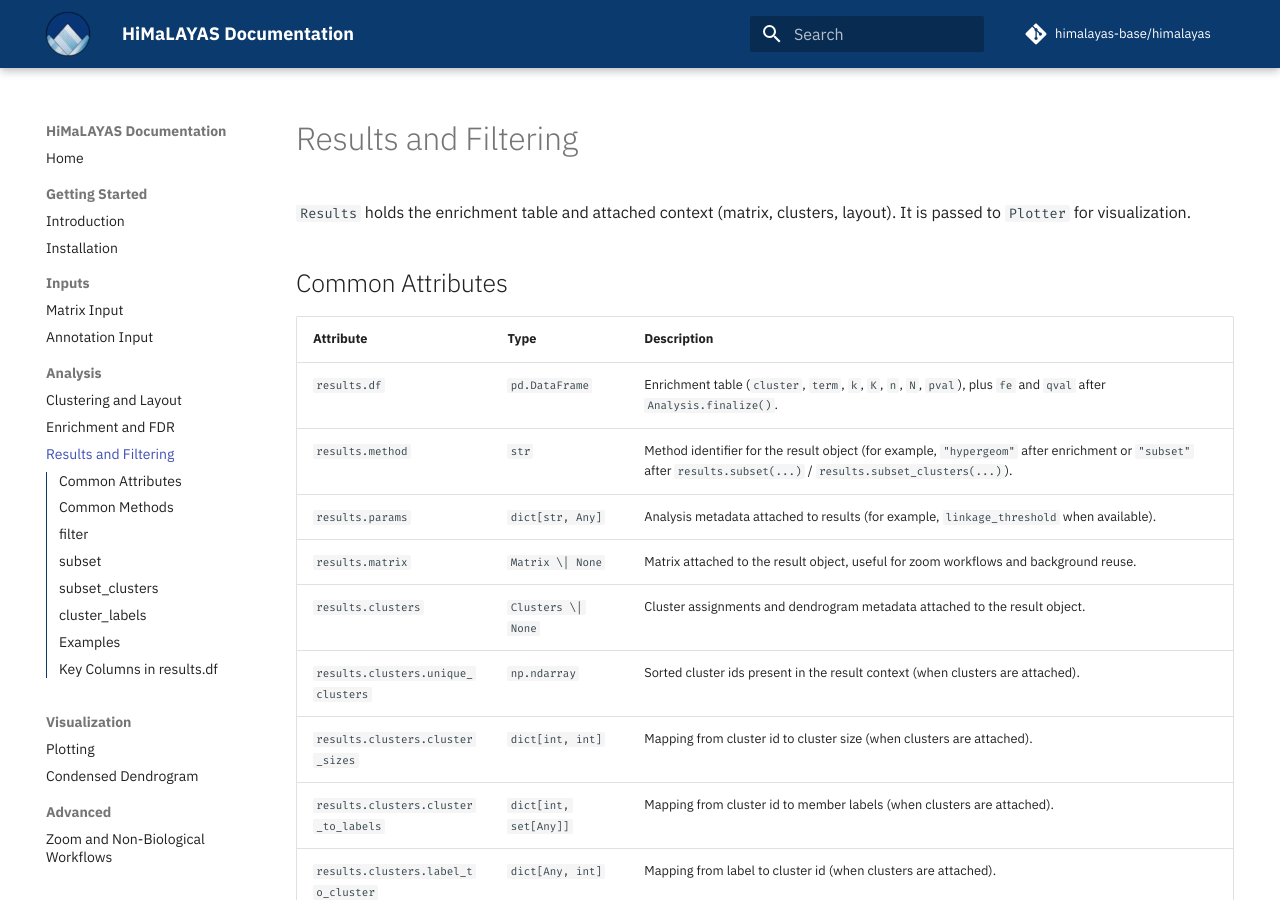
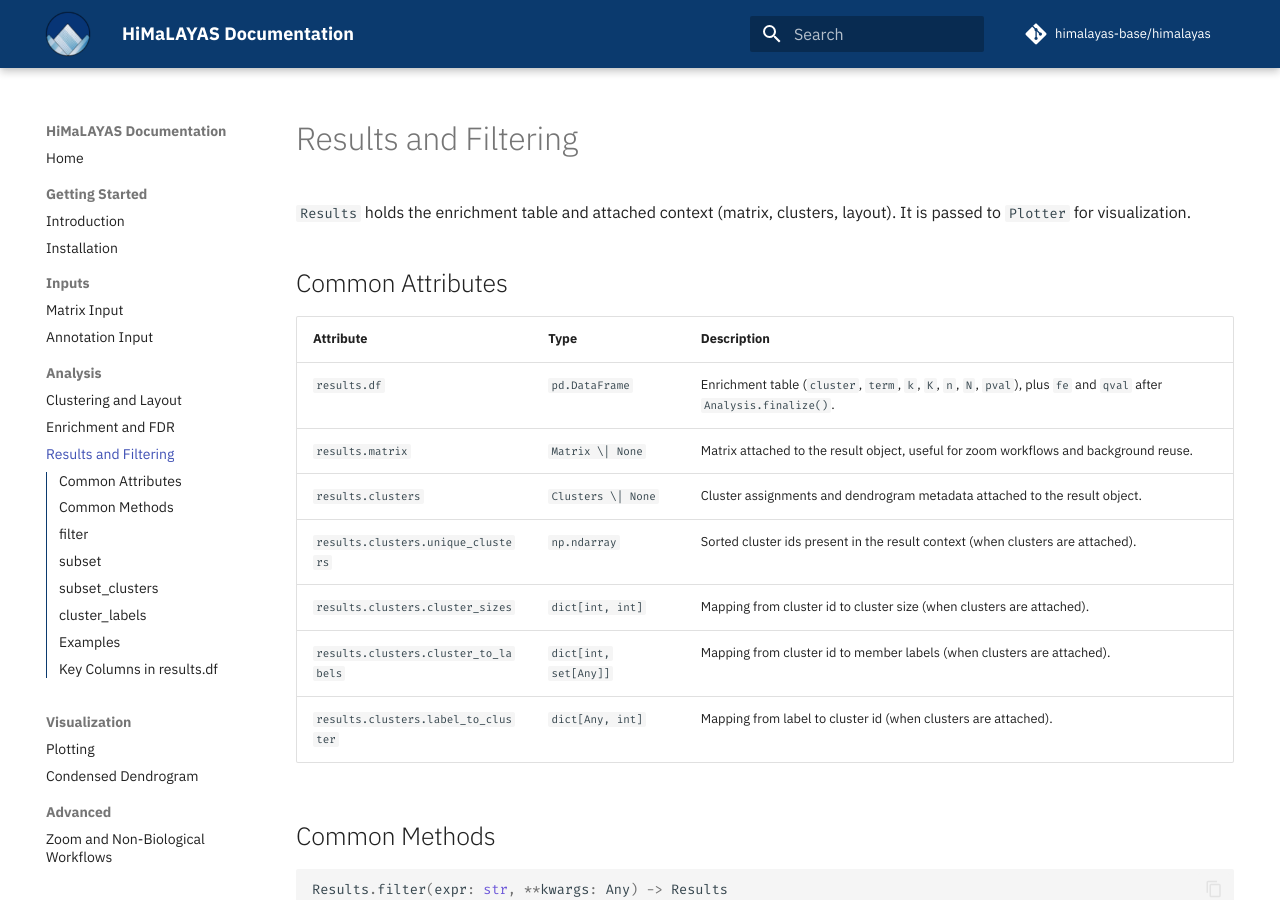
Before and after one commit to himalayas-base/himalayas-docs, an MkDocs documentation site: the page built from docs/6_results.md, in a window 1280 px wide and 900 px high. Built offline with MkDocs 1.6.1 and Material for MkDocs 9.7.7, drawn with Linux system fonts in a browser that asks for light colours; comment, search, counter and statistics services are not loaded.

Commit message:
remove deprecated public attributes

```diff
--- a/docs/6_results.md
+++ b/docs/6_results.md
@@ -7,8 +7,6 @@
 | Attribute | Type | Description |
 | --- | --- | --- |
 | `results.df` | `pd.DataFrame` | Enrichment table (`cluster`, `term`, `k`, `K`, `n`, `N`, `pval`), plus `fe` and `qval` after `Analysis.finalize()`. |
-| `results.method` | `str` | Method identifier for the result object (for example, `"hypergeom"` after enrichment or `"subset"` after `results.subset(...)` / `results.subset_clusters(...)`). |
-| `results.params` | `dict[str, Any]` | Analysis metadata attached to results (for example, `linkage_threshold` when available). |
 | `results.matrix` | `Matrix \| None` | Matrix attached to the result object, useful for zoom workflows and background reuse. |
 | `results.clusters` | `Clusters \| None` | Cluster assignments and dendrogram metadata attached to the result object. |
 | `results.clusters.unique_clusters` | `np.ndarray` | Sorted cluster ids present in the result context (when clusters are attached). |
```
